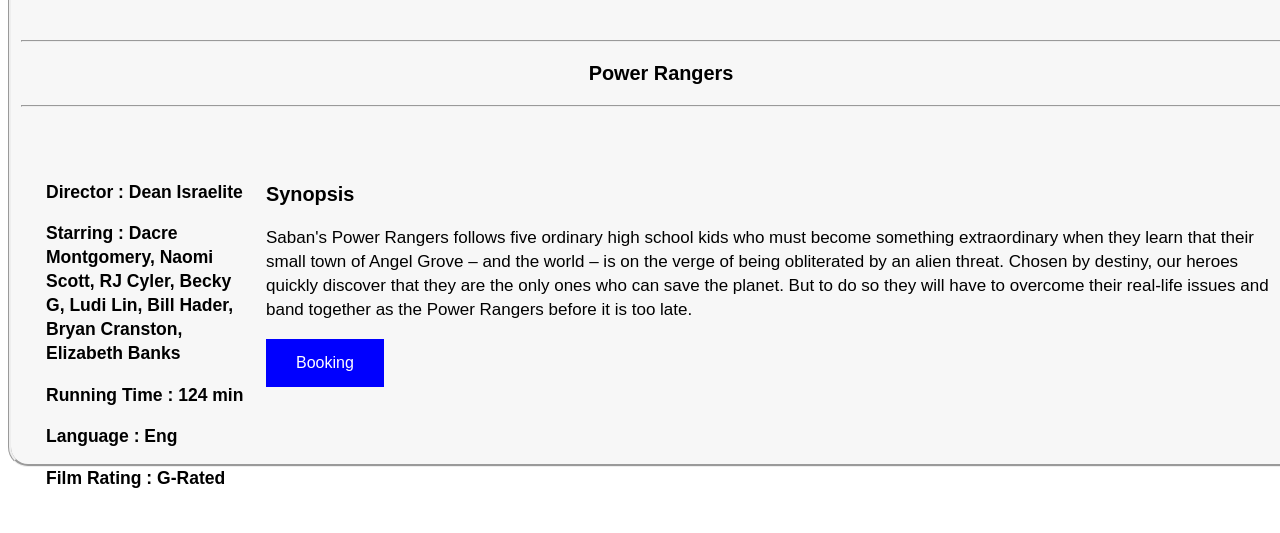
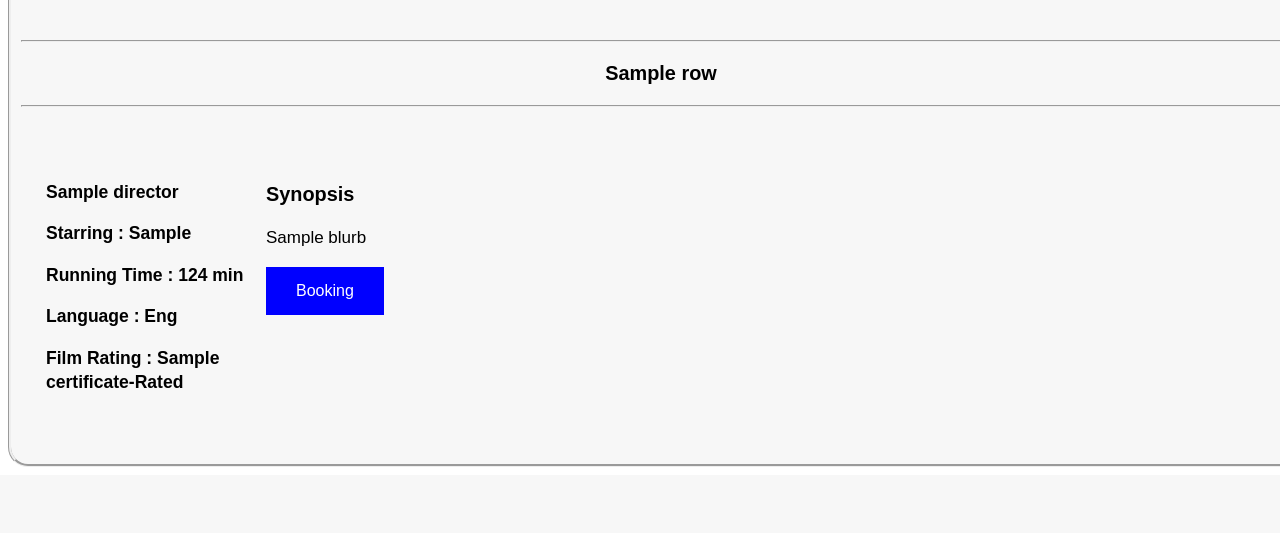
Before and after one commit to YMerrick/PowerRangers, a Flask app: template app/templates/MovieInfo.html in a window 1280 px wide. Shown: the part 527-1060 px from the top of the page. After the commit the page ends 993 px from the top, so only its background shows below. Run offline with Flask 2, Linux system fonts and the light colour scheme; the template is opened without the code that fills it: most values are stand-ins (such as "Sample title", 1, 10 or a date in 2020); grey boxes marked "Sample" are stand-in pictures.

Commit message:
changes in Movie Details and MovieInfo templates

```diff
--- a/app/templates/MovieInfo.html
+++ b/app/templates/MovieInfo.html
@@ -34,35 +34,34 @@ button {
   font-size: 16px;
   cursor: pointer;
 }
-  video {
-    max-width: 720px; display: block; margin: 20px auto;
-}
 </style>
 <body>
   <div class="paragraph">
     <div class="row" style="margin-top:30px;">
       <div class="column">
-        <img src="Power Rangers.png" alt="" width=330 height=450>
+        <img src="{{url_for('static', filename=row.imagePath)}}" alt="" width=330 height=450>
       </div>
       <div class="column">
-        <video controls poster="Power Rangers.png">
-        <source src="Sample.mp4" type="video/mp4">
-        </video>
+        <iframe width="720" height="345" src="{{row.trailerLink}}">
+        </iframe>
       </div>
     </div>
     <hr class="one">
-    <h3 style="text-align:center"> Power Rangers </h3>
+    <h3 style="text-align:center"> {{row.title}} </h3>
     <hr class="one">
     <div class="row" style="margin-top:30px;">
       <div class="column" style = "width:200px; font-size:15px; position:absolute;">
-      <h3> Director : Dean Israelite </h3>
-      <h3> Starring : Dacre Montgomery, Naomi Scott, RJ Cyler, Becky G, Ludi Lin, Bill Hader, Bryan Cranston, Elizabeth Banks </h3>
+        <h3> {{row.director}}</h3>
+        <h3> Starring : {{row.actorList}} </h3>
         <h3> Running Time : 124 min </h3>
         <h3> Language : Eng </h3>
-      <h3> Film Rating : G-Rated</h3>
+        <h3> Film Rating : {{row.certificate}}-Rated</h3>
       </div>
       <div class="column" style = "margin-left: 220px">
         <h3> Synopsis </h3>
-      <p> Saban's Power Rangers follows five ordinary high school kids who must become something extraordinary when they learn that their small town of Angel Grove – and the world – is on the verge of being obliterated by an alien threat. Chosen by destiny, our heroes quickly discover that they are the only ones who can save the planet. But to do so they will have to overcome their real-life issues and band together as the Power Rangers before it is too late. </p>
+        <p> {{row.blurb}} </p>
         <button type="submit">Booking</button>
+      </div>
+    </div>
+  </div>
 </html>
```
Also changed, not shown: app/templates/Movie Details.html (+12 -16 lines). Lines whose indentation alone changed are shown as unchanged.
